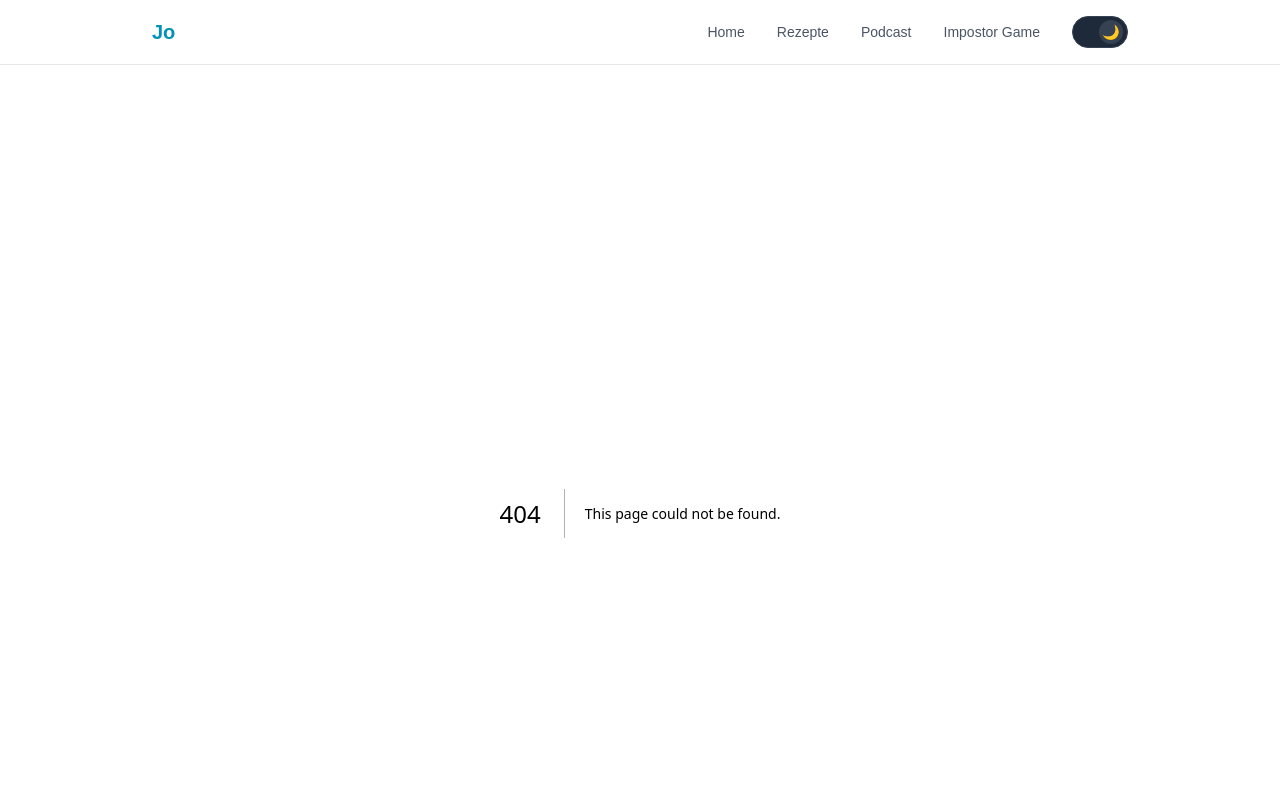
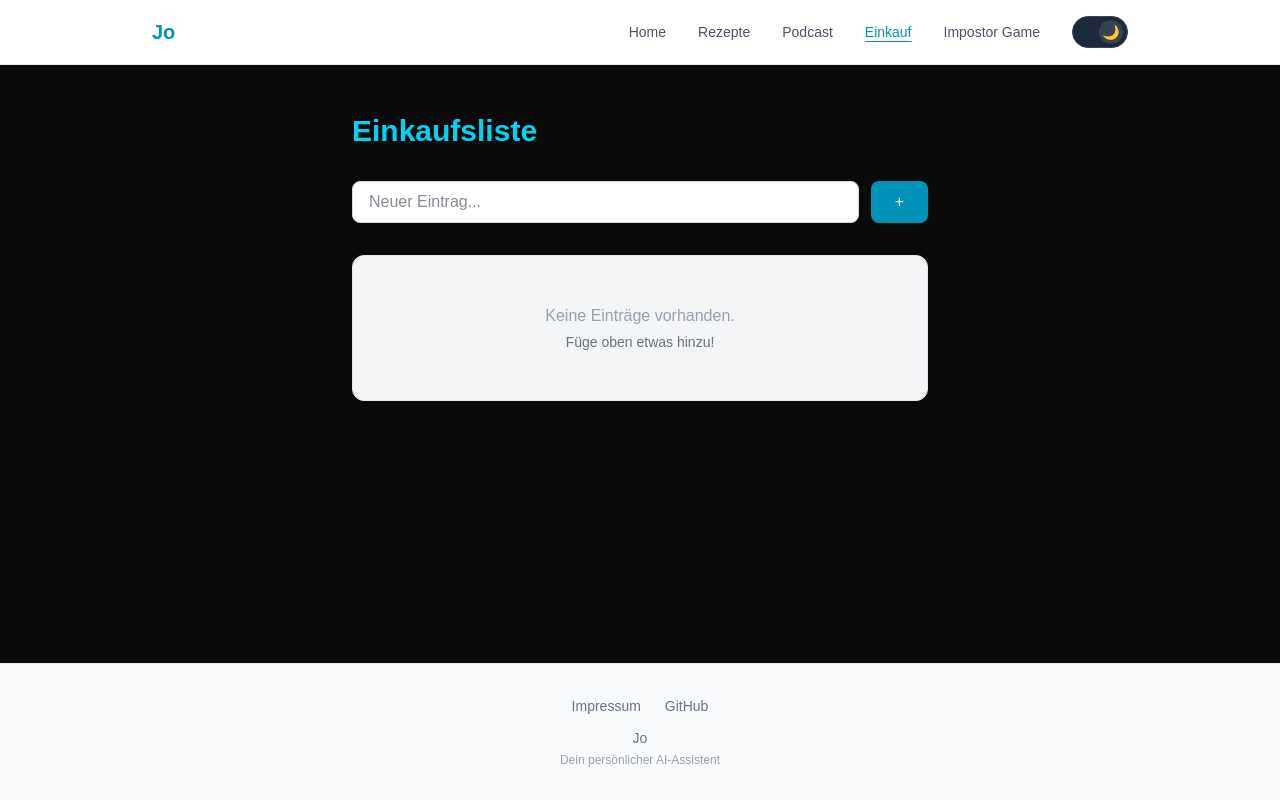
Before and after one commit to bot-jo/markus, a Next.js app: page /markus/einkaufsliste in a window 1280 px wide. Before the commit this address had no page. Shown: the top 800 px of the page. Built offline with nearby package versions, Linux system fonts and the light colour scheme.

Commit message:
feat(einkauf): add shopping list page with add/remove functionality [US-043]

```diff
--- /dev/null
+++ b/app/einkaufsliste/actions.ts
@@ -0,0 +1,37 @@
+'use server';
+
+import fs from 'fs';
+import path from 'path';
+
+const DATA_FILE = path.join(process.cwd(), 'content/einkaufsliste.json');
+
+function readList(): string[] {
+  if (!fs.existsSync(DATA_FILE)) return [];
+  const data = JSON.parse(fs.readFileSync(DATA_FILE, 'utf8'));
+  return data.items || [];
+}
+
+function writeList(items: string[]): void {
+  fs.writeFileSync(DATA_FILE, JSON.stringify({ items }, null, 2));
+}
+
+export async function addItem(formData: FormData): Promise<{items: string[]}> {
+  const item = formData.get('item')?.toString().trim();
+  if (!item) return { items: readList() };
+  const items = readList();
+  items.push(item);
+  writeList(items);
+  return { items };
+}
+
+export async function removeItem(formData: FormData): Promise<{items: string[]}> {
+  const item = formData.get('item')?.toString();
+  if (!item) return { items: readList() };
+  const items = readList().filter((i) => i !== item);
+  writeList(items);
+  return { items };
+}
+
+export async function getItems(): Promise<string[]> {
+  return readList();
+}
--- /dev/null
+++ b/app/einkaufsliste/page.tsx
@@ -0,0 +1,85 @@
+'use client';
+
+import { useState, useEffect } from 'react';
+import { addItem, removeItem, getItems } from './actions';
+
+export default function Einkaufsliste() {
+  const [items, setItems] = useState<string[]>([]);
+  const [newItem, setNewItem] = useState('');
+  const [loading, setLoading] = useState(true);
+
+  useEffect(() => {
+    getItems().then((items) => {
+      setItems(items);
+      setLoading(false);
+    });
+  }, []);
+
+  async function handleAdd(e: React.FormEvent) {
+    e.preventDefault();
+    if (!newItem.trim()) return;
+    const formData = new FormData();
+    formData.set('item', newItem);
+    const result = await addItem(formData);
+    setItems(result.items);
+    setNewItem('');
+  }
+
+  async function handleRemove(item: string) {
+    const formData = new FormData();
+    formData.set('item', item);
+    const result = await removeItem(formData);
+    setItems(result.items);
+  }
+
+  return (
+    <div className="max-w-xl mx-auto">
+      <h1 className="text-3xl font-bold text-cyan-400 mb-8">Einkaufsliste</h1>
+
+      {/* Add form */}
+      <form onSubmit={handleAdd} className="flex gap-3 mb-8">
+        <input
+          type="text"
+          value={newItem}
+          onChange={(e) => setNewItem(e.target.value)}
+          placeholder="Neuer Eintrag..."
+          className="flex-1 px-4 py-2 rounded-lg border bg-white dark:bg-gray-800 border-gray-300 dark:border-gray-700 text-gray-900 dark:text-gray-100 focus:outline-none focus:ring-2 focus:ring-cyan-500"
+        />
+        <button
+          type="submit"
+          className="px-6 py-2 bg-cyan-600 hover:bg-cyan-500 text-white rounded-lg font-medium transition-colors"
+        >
+          +
+        </button>
+      </form>
+
+      {/* Items list */}
+      {loading ? (
+        <p className="text-gray-400">Laden...</p>
+      ) : items.length === 0 ? (
+        <div className="text-center py-12 bg-gray-100 dark:bg-gray-800 rounded-xl border border-gray-200 dark:border-gray-700">
+          <p className="text-gray-400">Keine Einträge vorhanden.</p>
+          <p className="text-gray-500 text-sm mt-1">Füge oben etwas hinzu!</p>
+        </div>
+      ) : (
+        <ul className="space-y-2">
+          {items.map((item, i) => (
+            <li
+              key={i}
+              className="flex items-center justify-between px-4 py-3 bg-gray-100 dark:bg-gray-800 rounded-lg border border-gray-200 dark:border-gray-700"
+            >
+              <span className="text-gray-800 dark:text-gray-100">{item}</span>
+              <button
+                onClick={() => handleRemove(item)}
+                className="text-gray-400 hover:text-red-500 transition-colors text-lg"
+                aria-label={`${item} entfernen`}
+              >
+                ×
+              </button>
+            </li>
+          ))}
+        </ul>
+      )}
+    </div>
+  );
+}
--- a/components/Header.tsx
+++ b/components/Header.tsx
@@ -9,6 +9,7 @@ const navLinks = [
   { href: '/', label: 'Home' },
   { href: '/rezepte', label: 'Rezepte' },
   { href: '/podcast', label: 'Podcast' },
+  { href: '/einkaufsliste', label: 'Einkauf' },
   { href: '/impostor-game', label: 'Impostor Game' },
 ];
 
--- /dev/null
+++ b/content/einkaufsliste.json
@@ -0,0 +1,3 @@
+{
+  "items": []
+}
```
